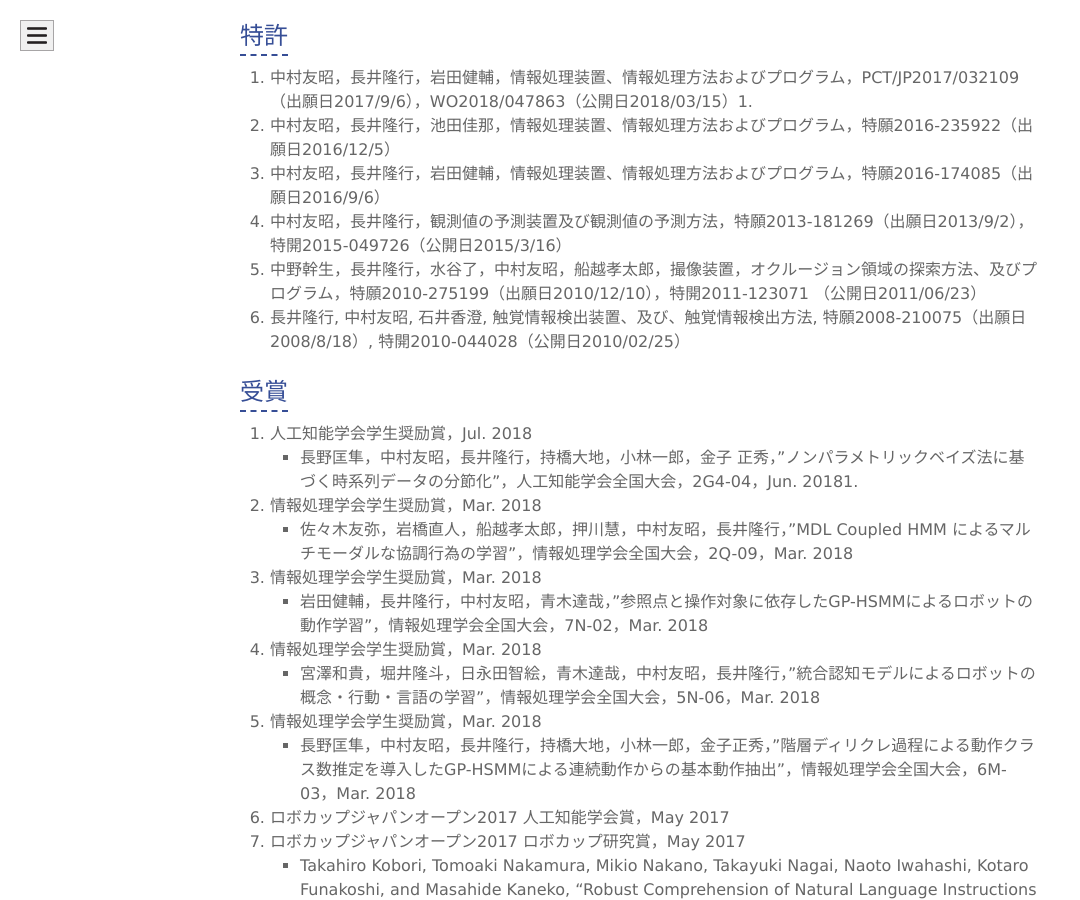
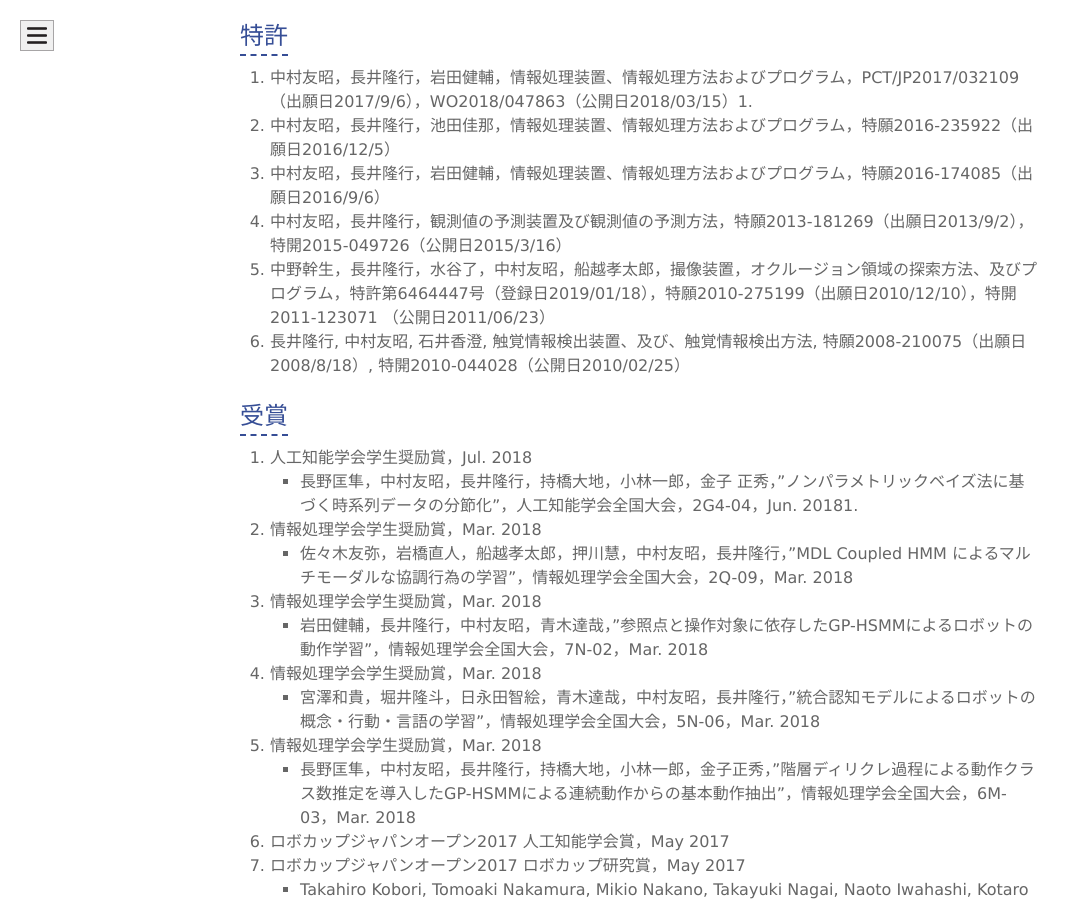
Before and after one commit to naka-lab/naka-lab.github.io, a Jekyll site: the page built from subpages/pub.md, in a window 1280 px wide and 900 px high, scrolled down 17091 px. Shown: the whole window, without its empty margins (0-1080 px from the left). Built offline with Jekyll 4.4.1, drawn with Linux system fonts in a browser that asks for light colours.

Commit message:
特許情報更新

```diff
--- a/subpages/pub.md
+++ b/subpages/pub.md
@@ -319,7 +319,7 @@ layout: default
 1. 中村友昭，長井隆行，池田佳那，情報処理装置、情報処理方法およびプログラム，特願2016-235922（出願日2016/12/5）
 1. 中村友昭，長井隆行，岩田健輔，情報処理装置、情報処理方法およびプログラム，特願2016-174085（出願日2016/9/6）
 1. 中村友昭，長井隆行，観測値の予測装置及び観測値の予測方法，特願2013-181269（出願日2013/9/2），特開2015-049726（公開日2015/3/16）
-1. 中野幹生，長井隆行，水谷了，中村友昭，船越孝太郎，撮像装置，オクルージョン領域の探索方法、及びプログラム，特願2010-275199（出願日2010/12/10），特開2011-123071 （公開日2011/06/23）
+1. 中野幹生，長井隆行，水谷了，中村友昭，船越孝太郎，撮像装置，オクルージョン領域の探索方法、及びプログラム，特許第6464447号（登録日2019/01/18），特願2010-275199（出願日2010/12/10），特開2011-123071 （公開日2011/06/23）
 1. 長井隆行, 中村友昭, 石井香澄, 触覚情報検出装置、及び、触覚情報検出方法, 特願2008-210075（出願日2008/8/18）, 特開2010-044028（公開日2010/02/25）
 
 
```
